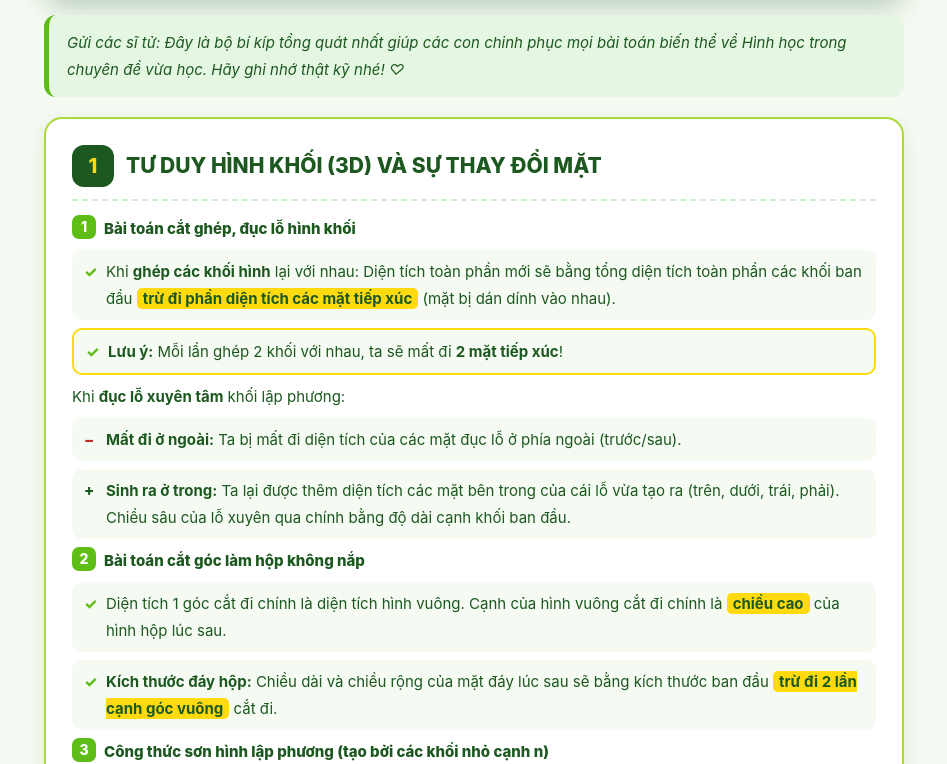
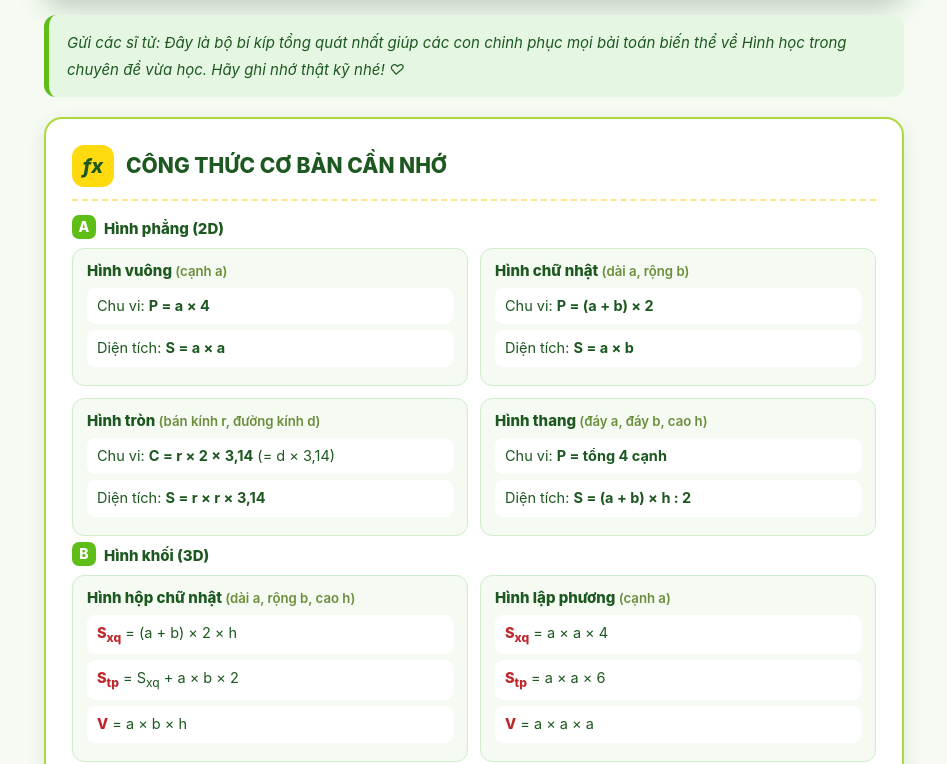
Before and after one commit to hienhientn761311-sketch/on-thi-toan-vao-6, a plain HTML site: page Trong-tam-kien-thuc-buoi-5.html in a window 1280 px wide. Shown: the part 210-974 px from the top of the page, without its empty margins (166-1113 px from the left). Drawn offline with Linux system fonts and the light colour scheme.

Commit message:
Update Trong-tam-kien-thuc-buoi-5.html

```diff
--- a/Trong-tam-kien-thuc-buoi-5.html
+++ b/Trong-tam-kien-thuc-buoi-5.html
@@ -145,6 +145,50 @@ body { margin: 0; padding: 16px; background: #f5faf2; font-family: Inter, system
 .sttn-tip .sttn-tip-label { font-weight: 800 !important; color: #1c581f !important; }
 
 .sttn-hl { background: #ffda0f !important; padding: 1px 6px !important; border-radius: 5px !important; font-weight: 700 !important; }
+
+/* Thẻ công thức cơ bản */
+.sttn-ref-head {
+  display: flex !important; align-items: center !important; gap: 12px !important;
+  margin-bottom: 14px !important; padding-bottom: 12px !important;
+  border-bottom: 2px dashed #ffe58a !important;
+}
+.sttn-ref-icon {
+  flex: 0 0 auto !important;
+  width: 42px !important; height: 42px !important;
+  background: #ffda0f !important; color: #1c581f !important;
+  border-radius: 12px !important;
+  display: flex !important; align-items: center !important; justify-content: center !important;
+  font-size: 20px !important; font-weight: 800 !important; font-style: italic !important;
+}
+.sttn-ref-head h3 { margin: 0 !important; color: #1c581f !important; font-size: clamp(16px, 3.8vw, 21px) !important; font-weight: 800 !important; }
+
+.sttn-fgrid { display: grid !important; grid-template-columns: repeat(2, 1fr) !important; gap: 12px !important; margin: 6px 0 !important; }
+.sttn-fitem {
+  background: #f5faf2 !important;
+  border: 1.5px solid #ceedca !important;
+  border-radius: 12px !important;
+  padding: 12px 14px !important;
+}
+.sttn-fitem h4 {
+  margin: 0 0 8px 0 !important;
+  color: #1c581f !important;
+  font-size: clamp(13px, 3vw, 15px) !important; font-weight: 800 !important;
+}
+.sttn-fitem h4 span { font-weight: 600 !important; color: #6a8f3c !important; font-size: 0.88em !important; }
+.sttn-frow {
+  display: block !important;
+  background: #fff !important;
+  border-radius: 8px !important;
+  padding: 6px 10px !important;
+  margin: 6px 0 !important;
+  font-size: clamp(12.5px, 2.9vw, 14.5px) !important;
+  line-height: 1.7 !important;
+  color: #1c581f !important;
+}
+.sttn-frow b { color: #1c581f !important; }
+.sttn-fsub { color: #c0272d !important; font-weight: 800 !important; }
+.sttn-fitem.sttn-wide { grid-column: 1 / -1 !important; }
+@media (max-width: 520px) { .sttn-fgrid { grid-template-columns: 1fr !important; } }
 </style>
 
 <div class="sttn-wrap">
@@ -157,6 +201,54 @@ body { margin: 0; padding: 16px; background: #f5faf2; font-family: Inter, system
 
   <div class="sttn-note">
     <p>Gửi các sĩ tử: Đây là bộ bí kíp tổng quát nhất giúp các con chinh phục mọi bài toán biến thể về Hình học trong chuyên đề vừa học. Hãy ghi nhớ thật kỹ nhé! ♡</p>
+  </div>
+
+  <div class="sttn-card">
+    <div class="sttn-ref-head">
+      <div class="sttn-ref-icon">fx</div>
+      <h3>CÔNG THỨC CƠ BẢN CẦN NHỚ</h3>
+    </div>
+
+    <p class="sttn-sub"><span class="sttn-k">A</span>Hình phẳng (2D)</p>
+    <div class="sttn-fgrid">
+      <div class="sttn-fitem">
+        <h4>Hình vuông <span>(cạnh a)</span></h4>
+        <span class="sttn-frow">Chu vi: <b>P = a × 4</b></span>
+        <span class="sttn-frow">Diện tích: <b>S = a × a</b></span>
+      </div>
+      <div class="sttn-fitem">
+        <h4>Hình chữ nhật <span>(dài a, rộng b)</span></h4>
+        <span class="sttn-frow">Chu vi: <b>P = (a + b) × 2</b></span>
+        <span class="sttn-frow">Diện tích: <b>S = a × b</b></span>
+      </div>
+      <div class="sttn-fitem">
+        <h4>Hình tròn <span>(bán kính r, đường kính d)</span></h4>
+        <span class="sttn-frow">Chu vi: <b>C = r × 2 × 3,14</b> (= d × 3,14)</span>
+        <span class="sttn-frow">Diện tích: <b>S = r × r × 3,14</b></span>
+      </div>
+      <div class="sttn-fitem">
+        <h4>Hình thang <span>(đáy a, đáy b, cao h)</span></h4>
+        <span class="sttn-frow">Chu vi: <b>P = tổng 4 cạnh</b></span>
+        <span class="sttn-frow">Diện tích: <b>S = (a + b) × h : 2</b></span>
+      </div>
+    </div>
+
+    <p class="sttn-sub"><span class="sttn-k">B</span>Hình khối (3D)</p>
+    <div class="sttn-fgrid">
+      <div class="sttn-fitem">
+        <h4>Hình hộp chữ nhật <span>(dài a, rộng b, cao h)</span></h4>
+        <span class="sttn-frow"><span class="sttn-fsub">S<sub>xq</sub></span> = (a + b) × 2 × h</span>
+        <span class="sttn-frow"><span class="sttn-fsub">S<sub>tp</sub></span> = S<sub>xq</sub> + a × b × 2</span>
+        <span class="sttn-frow"><span class="sttn-fsub">V</span> = a × b × h</span>
+      </div>
+      <div class="sttn-fitem">
+        <h4>Hình lập phương <span>(cạnh a)</span></h4>
+        <span class="sttn-frow"><span class="sttn-fsub">S<sub>xq</sub></span> = a × a × 4</span>
+        <span class="sttn-frow"><span class="sttn-fsub">S<sub>tp</sub></span> = a × a × 6</span>
+        <span class="sttn-frow"><span class="sttn-fsub">V</span> = a × a × a</span>
+      </div>
+    </div>
+    <p style="font-size:clamp(12px,2.8vw,13.5px) !important; color:#6a8f3c !important; font-style:italic !important; margin-top:10px !important;">S<sub>xq</sub>: diện tích xung quanh &nbsp;·&nbsp; S<sub>tp</sub>: diện tích toàn phần &nbsp;·&nbsp; V: thể tích. S<sub>xq</sub> = chu vi đáy × chiều cao.</p>
   </div>
 
   <div class="sttn-card">
```
